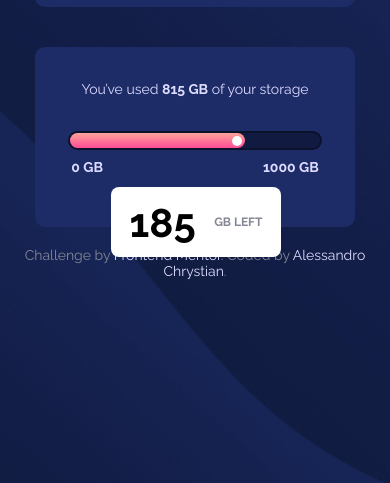
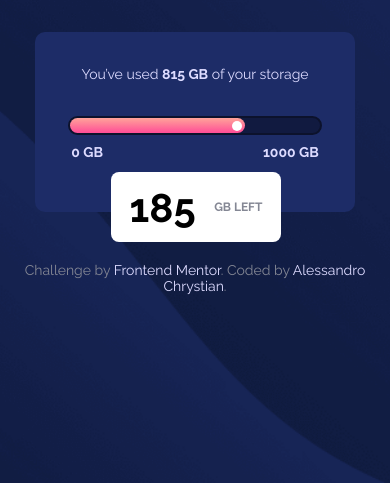
Before and after one commit to alessandro-chrystian/data-storage-frontendmentor, a plain HTML site: page index.html in a window 390 px wide. Shown: the part 377-860 px from the top of the page. Drawn offline with Linux system fonts and the light colour scheme.

Commit message:
atualizado footer

```diff
--- a/index.html
+++ b/index.html
@@ -27,6 +27,15 @@
       text-decoration: underline;
       font-style: italic;
       font-weight: bolder;
+    }
+
+    @media (max-width:877px) {
+      .attribution {
+        margin-top: 50px;
+        font-size: 14px;
+        text-align: center;
+        color: hsl(229, 7%, 55%);
+    }
     }
   </style>
 </head>
--- a/style/mobile.css
+++ b/style/mobile.css
@@ -45,11 +45,4 @@
         right: 78px;
         top: 3px;
     }
-
-    .attribution {
-        margin-top: 50px;
-        font-size: 14px;
-        text-align: center;
-        color: hsl(229, 7%, 55%);
-    }
 }
```
